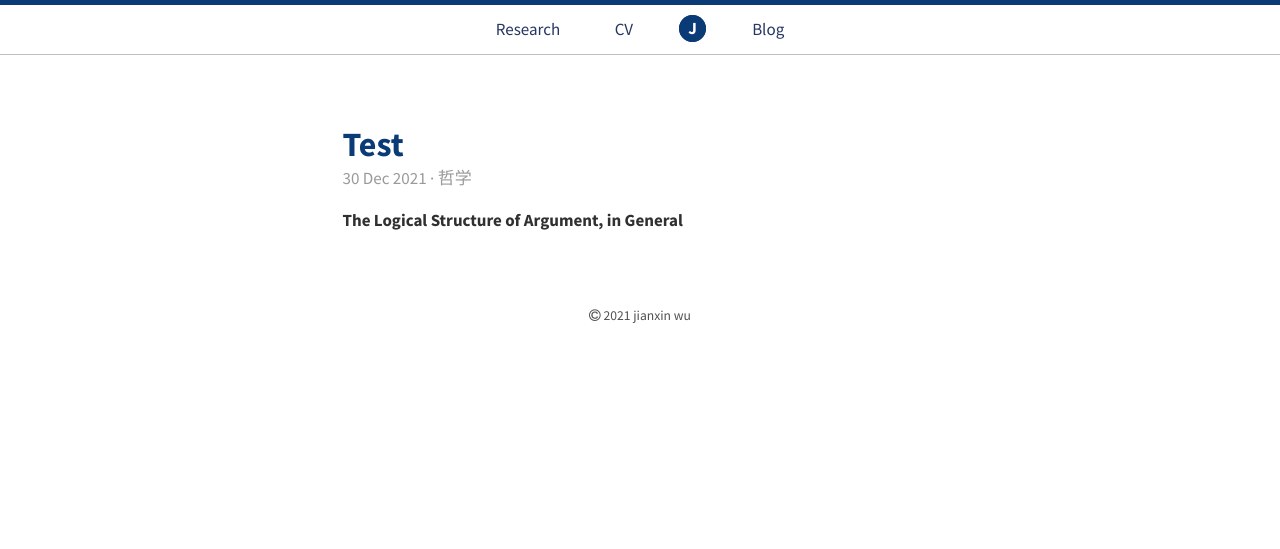
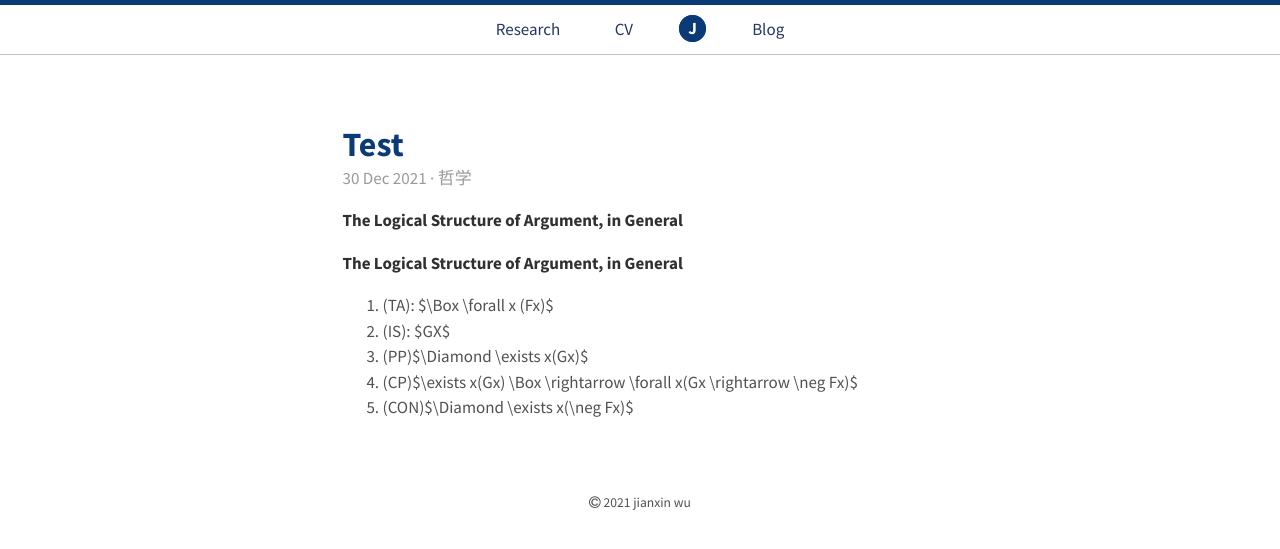
Before and after one commit to enkrasia/enkrasia.github.io, a Jekyll site: the page built from blog/_posts/2021-12-30-Test.md, in a window 1280 px wide. Shown: the top 549 px of the page. Built offline with Jekyll 4.4.1, drawn with Linux system fonts in a browser that asks for light colours; our own code applies the rules of GitHub Pages for plain Markdown files.

Commit message:
update test post

```diff
--- a/blog/_posts/2021-12-30-Test.md
+++ b/blog/_posts/2021-12-30-Test.md
@@ -7,3 +7,10 @@ excerpt_separator: <!--more-->
 ---
 
 **The Logical Structure of Argument, in General**
+
+**The Logical Structure of Argument, in General**
+1. (TA): $\Box \forall x (Fx)$
+2. (IS): $GX$
+3. (PP)$\Diamond \exists x(Gx)$
+4. (CP)$\exists x(Gx) \Box \rightarrow \forall x(Gx \rightarrow \neg Fx)$
+5. (CON)$\Diamond \exists x(\neg Fx)$
```
Also changed, not shown: 1 other file.
